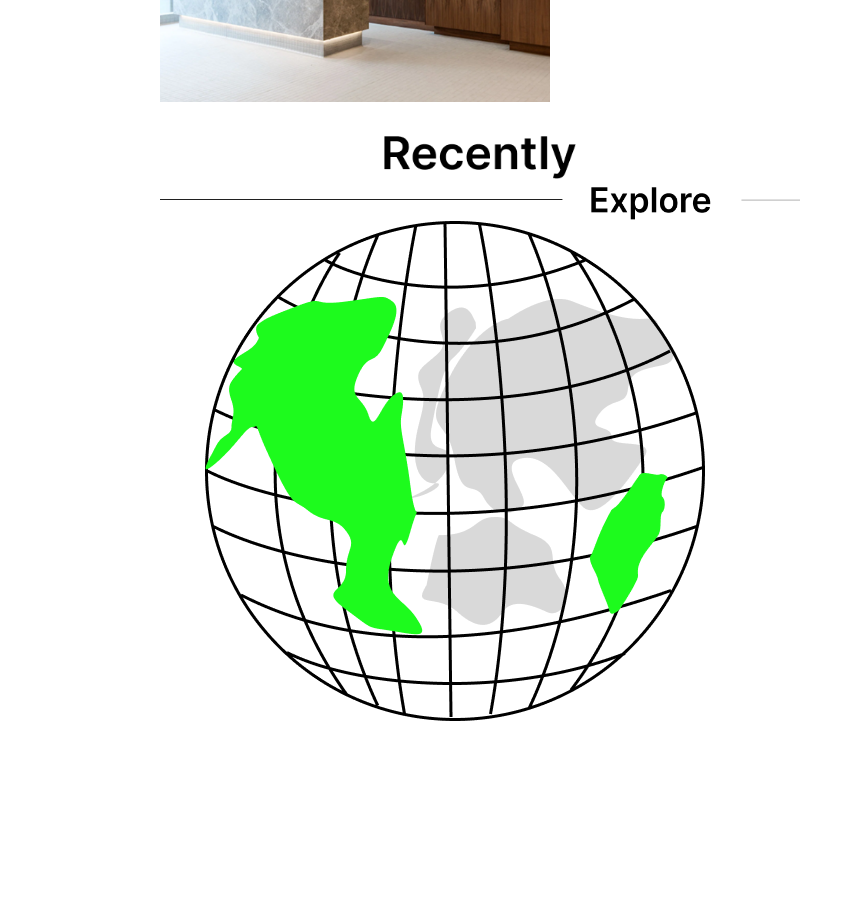
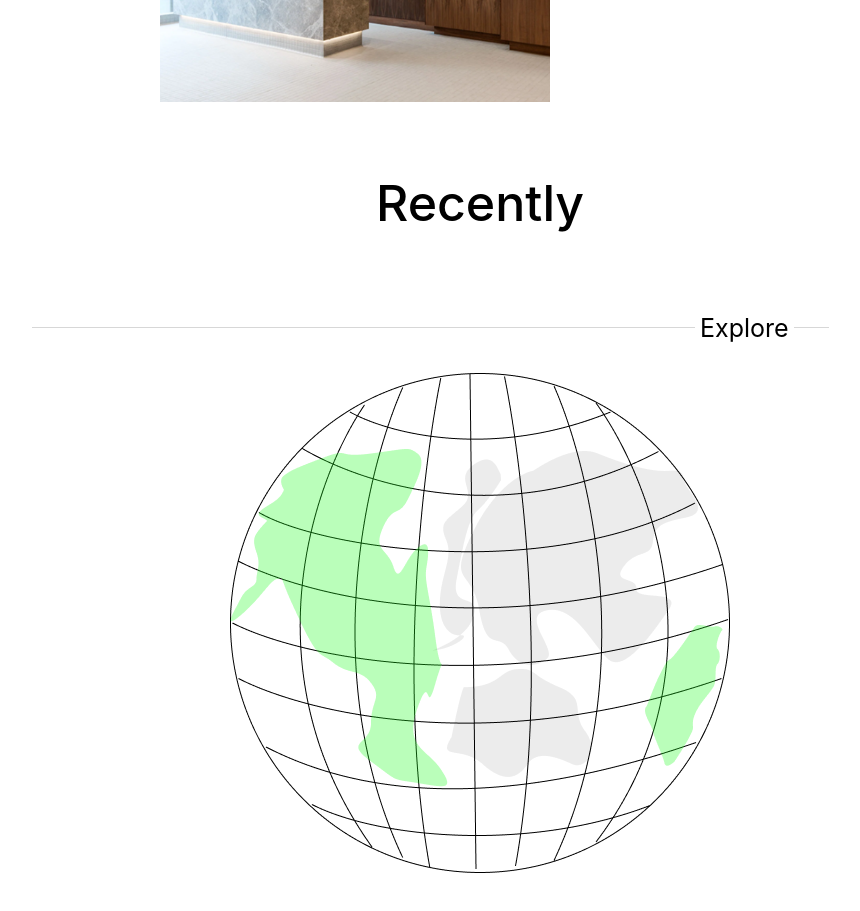
Before and after one commit to HerryZeng0426/herry_portfolio, a React (Create React App) app: page /about in a window 1280 px wide. Shown: the part 2800-3711 px from the top of the page, without its empty margins (160-1020 px from the left). Before the commit the page ends 3585 px from the top, so only its background shows below. Built offline with nearby package versions, Linux system fonts and the light colour scheme.

Commit message:
Adjust the dime title in about page

```diff
--- a/src/components/About/About.css
+++ b/src/components/About/About.css
@@ -541,94 +541,79 @@
     }
 }
 
-.recently_container {
-    margin-top: 6%;
+.Recently_container {
+    margin-top: 5%;
     display: flex;
     flex-direction: column;
-    /* 垂直排列 */
     align-items: center;
-    /* 水平居中 */
-    justify-content: center;
-    /* 垂直居中 */
+}
+.Recently_title{
+    font-size: 50px;
+    font-weight: 500;
+    z-index: 2;
+}
+.Recently_activity_section {
+    display: flex;
+    align-items: center; /* 讓文字與線條垂直對齊 */
+    justify-content: center; /* 讓內容置中 */
+    width: 70%;
+    position: relative;
+}
 
-    /* 設置容器的高度和寬度為視窗的大小 */
-
+.seperate_line_recently {
+    flex-grow: 1; /* 讓線條填滿可用空間 */
+    border-bottom: 1px solid #d7d7d7; /* 設定底部線條 */
+    height: 0; /* 避免影響 layout */
 
 }
 
-.recently {
-    width: 15%;
+.Recently_activity_name {
+    font-size: 25px;
+    white-space: nowrap; /* 避免換行 */
+    background: white; /* 讓背景覆蓋線條 */
+    padding: 5px;
+    position: relative;
+    z-index: 1; /* 確保文字在線條上方 */
+    left: -15%;
+    width: auto;
 }
 
-.ca {
-    width: 50%;
+.Earth_section{
+    position: relative; /* 設定相對定位，確保內部圖片不影響外部佈局 */
+
+    margin: 0 auto;
+    max-width: 500px;
+    position: relative;
+    width: 100%;
+}
+.country{
+    height: auto;
+    position: absolute;
+}
+
+.canada_map{
+    opacity: 0.3;
+    left: 0;
+    top: 15%;
+    transition: opacity 0.5s ease-in-out; /* 設定透明度變化動畫 */
+
+}
+.canada_map:hover{
+    cursor: pointer;
+    opacity: 1;
 
 }
 
-.ca2 {
-    width: 20%;
-    border-radius: 30px;
-}
-
-.climb {
-    width: 20%;
-    border-radius: 30px;
-}
-
-.recent_img {
-    margin-top: 2%;
-    display: flex;
-    gap: 100px;
-    flex-direction: row;
-    /* 垂直排列圖片 */
-    align-items: center;
-    /* 水平居中 */
-    justify-content: center;
-    /* 垂直居中 */
-}
-
-.earth_container {
-    position: relative;
-    /* 父容器設為相對定位 */
-    width: 100%;
-    max-width: 550px;
-    /* 根據需要調整 */
-    margin: 0 auto;
-    /* 水平居中容器 */
-}
-
-.earth {
-    width: 100%;
-    /* Earth 圖片填滿容器 */
-    display: block;
-}
-
-.country {
-    position: absolute;
-    /* 絕對定位 */
-    height: auto;
-    transition: transform 0.3s ease;
-    /* 添加過渡效果 */
+.taiwan_map{
+    opacity: 0.3;
+    left:83%;
+    top: 50%;
+    transition: opacity 0.5s ease-in-out; /* 設定透明度變化動畫 */
 
 }
+.taiwan_map:hover{
+    opacity: 1;
 
-.canada {
-    top: 15%;
-    /* 根據 Earth 圖片設計調整位置 */
-    left: 0%;
-}
-
-.taiwan {
-    top: 50%;
-    /* 根據 Earth 圖片設計調整位置 */
-    left: 70%;
-}
-
-.canada {
-    cursor: pointer;
-}
-
-.taiwan:hover {
     cursor: pointer;
 }
 
@@ -1005,6 +990,7 @@
     .design_inspiration_title {
         display: flex;
         align-self: flex-start;
+        width: auto;
         margin-left: 5%;
 
     }
@@ -1015,6 +1001,7 @@
         font-weight: 500;
         color: #000;
         /* 其他字的顏色 */
+
     }
 
     .dime_btn_section {
--- a/src/components/About/About.js
+++ b/src/components/About/About.js
@@ -1,4 +1,5 @@
 import React, { useState, useEffect, useRef } from 'react'
+import { gsap } from "gsap";
 import Figma_background1 from '../imgs/Figma_background1.png'
 import Figma_background2 from '../imgs/Figma_background2.png'
 import Figma_backgorund from '../imgs/Figma_background.png'
@@ -53,6 +54,7 @@ import taiwan from '../imgs/taiwan.png'
 
 const About = () => {
 
+    //防止使用者滾動滑鼠
     window.addEventListener('mousewheel', function (event) {
         if (event.ctrlKey === true || event.metaKey) {
             event.preventDefault();
@@ -79,39 +81,7 @@ const About = () => {
     ]
 
 
-    const [ishovered_taiwan, setIshovered_taiwan] = useState(false)
-    const [mousePosition_taiwan, setMousePosition_taiwan] = useState({ x: 0, y: 0 });
-    const [ishovered_canada, setIshovered_canada] = useState(false)
-    const [mousePosition_canada, setMousePosition_canada] = useState({ x: 0, y: 0 });
-    // 當滑鼠進入 taiwan 圖片時觸發
-    const handleMouseEnter = () => {
-        setIshovered_taiwan(true);
-    };
-
-    // 當滑鼠離開 taiwan 圖片時觸發
-    const handleMouseLeave = () => {
-        setIshovered_taiwan(false);
-    };
-
-    // 當滑鼠在 taiwan 圖片上移動時更新滑鼠位置
-    const handleMouseMove = (e) => {
-        setMousePosition_taiwan({ x: e.clientX, y: e.clientY });
-    };
-
-    const handleMouseEnter_canada = () => {
-        setIshovered_canada(true);
-    };
-
-    // 當滑鼠離開 taiwan 圖片時觸發
-    const handleMouseLeave_canada = () => {
-        setIshovered_canada(false);
-    };
-
-    // 當滑鼠在 taiwan 圖片上移動時更新滑鼠位置
-    const handleMouseMove_canada = (e) => {
-        setMousePosition_canada({ x: e.clientX, y: e.clientY });
-    };
-
+    //For mobile device to display or close the description
     const [aboutme_description_show, setAboutme_description_show] = useState(false)
 
     const [dime_description_show, setDime_description_show] = useState(false)
@@ -129,8 +99,6 @@ const About = () => {
     const skillcircleani_Ref = useRef(null);
     const [skillcircleani_play, setSkillcircleani_play] = useState(false);
     const [select_skill, setSelect_skill] = useState(null)
-
-
 
     useEffect(() => {
 
@@ -164,7 +132,6 @@ const About = () => {
         };
     }, []); // 只需要在掛載時運行一次，不要加 `[skillcircleani_play]`
 
-
     const handle_click_skill = (event) => {
         const { clientX } = event; // 取得點擊時的 X 軸位置和目標元素
         const skillani_container = skillcircleani_Ref.current
@@ -176,10 +143,7 @@ const About = () => {
         }
         else {
             setSelect_skill(Development); // 點擊右邊，顯示右邊圖片
-
         }
-
-
     }
 
     //點其它地方setSelect_skill就null
@@ -197,7 +161,7 @@ const About = () => {
         };
     }, []);
 
-
+    //Dime
     const Dime_imgs_Ref = useRef(null)
     const [isdime_imgs_Visible, setIsdime_imgs_Visible] = useState(false);
 
@@ -245,16 +209,6 @@ const About = () => {
         setDimensions({ maxX, maxY });
     };
 
-    const getCaSrc = () => {
-        if (ishovered_taiwan) {
-            return shoushan;
-        } else if (ishovered_canada) {
-            return ca;
-        }
-        else {
-            return explore
-        }
-    };
 
     useEffect(() => {
         // 監聽窗口大小變化
@@ -295,15 +249,6 @@ const About = () => {
         return () => clearInterval(interval);
     }, [keys.length]);
 
-
-    const handle_to_shoushan = () => {
-        navigate('/shoushan')
-    }
-
-    const handle_to_canada = () => {
-        navigate('/canada')
-
-    }
 
     //Contact go to work circle  動畫介紹
     const contact_work_btn_Ref = useRef(null);
@@ -381,6 +326,21 @@ const About = () => {
         window.location.href = "tel:0987887336"
     }
 
+    //Recently activity container
+    const [Recently_activity_name, setRecently_activity_name] = useState('Explore')
+    const Recently_activity_name_Ref = useRef(null)
+
+
+    useEffect(() => {
+        if (Recently_activity_name_Ref.current) {
+            gsap.fromTo(
+                Recently_activity_name_Ref.current,
+                { y: 20, opacity: 0 }, // 文字從下方開始，透明度為 0
+                { y: 0, opacity: 1, duration: 0.5, ease: "power2.out" } // 滑動進入動畫
+            );
+        }
+    }, [Recently_activity_name]);
+
 
     return (
         <div>
@@ -452,66 +412,31 @@ const About = () => {
                     </div>
 
 
-                    <div className='recently_container '>
-                        <img className='recently' src={recently}></img>
-                        <img className='ca' src={getCaSrc()}></img>
-                        <div className='earth_container'>
-                            <img src={earth}></img>
-                            <img src={canada} className='country canada'
-                                onClick={handle_to_canada}
-                                onMouseEnter={handleMouseEnter_canada}
-                                onMouseLeave={handleMouseLeave_canada}
-                                onMouseMove={handleMouseMove_canada}></img>
+                    <div className='Recently_container'>
+                        <p className='Recently_title'>Recently</p>
+                        <div className='Recently_activity_section'>
+                            <p className='seperate_line_recently'></p>
+                            <p className='Recently_activity_name' ref={Recently_activity_name_Ref}>{Recently_activity_name}</p>
+                        </div>
+                        <div className='Earth_section'  >
+                            <img className='earth' src={earth} ></img>
+                            <img className='country canada_map' src={canada}
+                                onMouseEnter={() => { setRecently_activity_name('Montreal') ;  }}
+                                onMouseLeave={() => { setRecently_activity_name('Explore');}} >
+                            </img>
+                            <img className='country taiwan_map' src={taiwan}
+                                onMouseEnter={() => { setRecently_activity_name('Shoushan'); }}
+                                onMouseLeave={() => { setRecently_activity_name('Explore') ; }}>
+                            </img>
 
-                            <img src={taiwan} className='country taiwan'
-                                onClick={handle_to_shoushan}
-                                onMouseEnter={handleMouseEnter}
-                                onMouseLeave={handleMouseLeave}
-                                onMouseMove={handleMouseMove}></img>
                         </div>
-                        {ishovered_canada && (
-                            <img
-                                src={ca2}
-                                alt="Extra"
-                                className="ca_img"
-                                style={{
-                                    width: '10%',
-                                    borderRadius: '25px',
-                                    position: 'fixed',
-                                    top: mousePosition_canada.y + 10, // 加一些偏移，避免遮蓋滑鼠
-                                    left: mousePosition_canada.x + 10,
-                                    pointerEvents: 'none', // 讓圖片不影響滑鼠事件
-                                    zIndex: 1001, // 確保圖片顯示在最前面
-                                }}
-                            />
-                        )}
 
-                        {ishovered_taiwan && (
-                            <img
-                                src={climb}
-                                alt="Extra"
-                                className="climb_img"
-                                style={{
-                                    width: '10%',
-                                    borderRadius: '25px',
-                                    position: 'fixed',
-                                    top: mousePosition_taiwan.y + 10, // 加一些偏移，避免遮蓋滑鼠
-                                    left: mousePosition_taiwan.x + 10,
-                                    pointerEvents: 'none', // 讓圖片不影響滑鼠事件
-                                    zIndex: 1001, // 確保圖片顯示在最前面
-                                }}
-                            />
-                        )}
-                        <br></br>
-                        <br></br>
-                        <br></br>
+                    </div>
+                    <br></br>
+                    <br></br>
+                    <br></br>
 
 
-                        {/* <div className='recent_img'>
-                        <img className='ca2' src={ca2}></img>
-                        <img className='climb' src={climb}></img>
-                   </div > */}
-                    </div>
                     <img className='ramp' src={ramp}></img>
 
                     <img
```
Also changed, not shown: src/components/imgs/EARTH.png.
